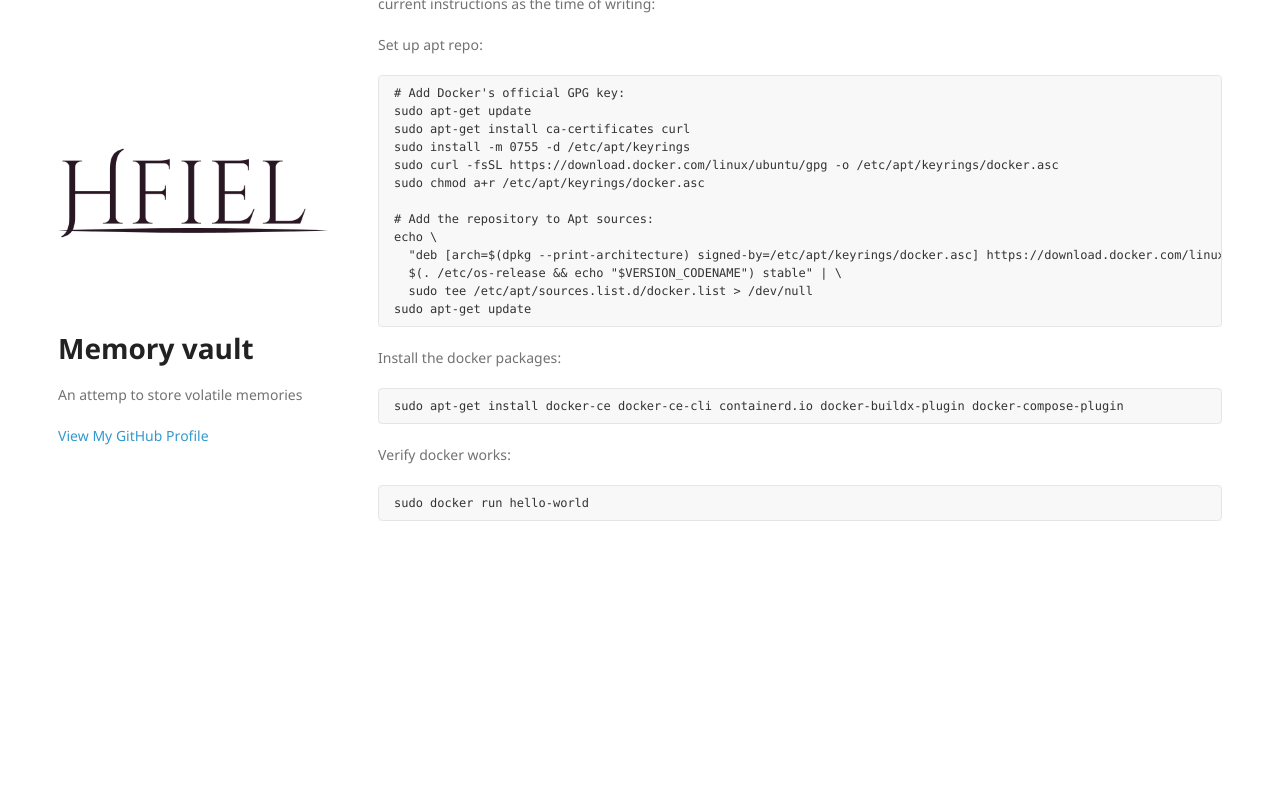
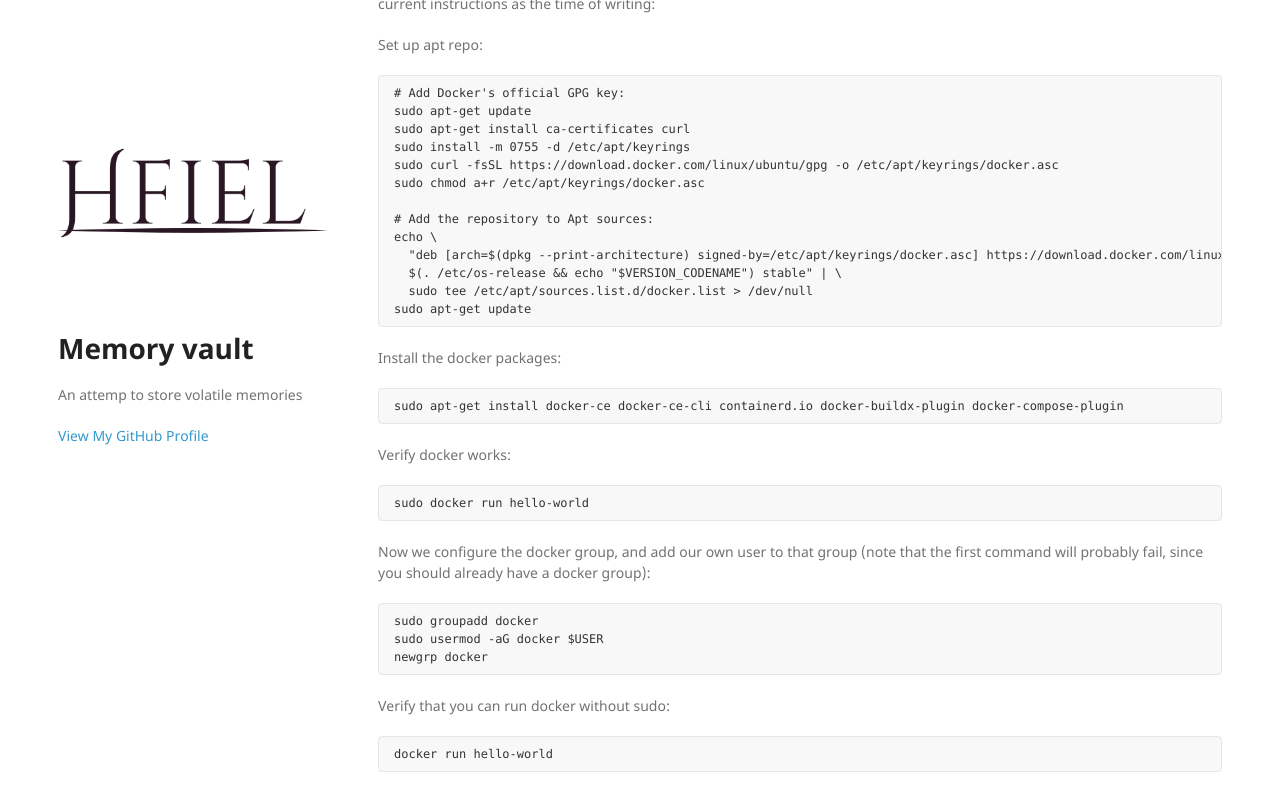
Before and after one commit to hfiel/hfiel.github.io, a Jekyll site: the page built from wiki/ml/rocm_radeon_rx_6700xt.md, in a window 1280 px wide and 900 px high, scrolled down 803 px. Shown: the top 811 px of the window. Built offline with Jekyll 4.4.1, drawn with Linux system fonts in a browser that asks for light colours; nearby versions of some CDN libraries; our own code applies the rules of GitHub Pages for plain Markdown files; before the commit the page ends 1452 px from its top, so only the background shows below that.

Commit message:
updated docker instructions

````diff
--- a/wiki/ml/rocm_radeon_rx_6700xt.md
+++ b/wiki/ml/rocm_radeon_rx_6700xt.md
@@ -57,3 +57,17 @@ Verify docker works:
 ```
 sudo docker run hello-world
 ```
+
+Now we configure the docker group, and add our own user to that group (note that the first command will probably fail, since you should already have a docker group):
+
+```
+sudo groupadd docker
+sudo usermod -aG docker $USER
+newgrp docker
+```
+
+Verify that you can run docker without sudo:
+
+```
+docker run hello-world
+```
````
